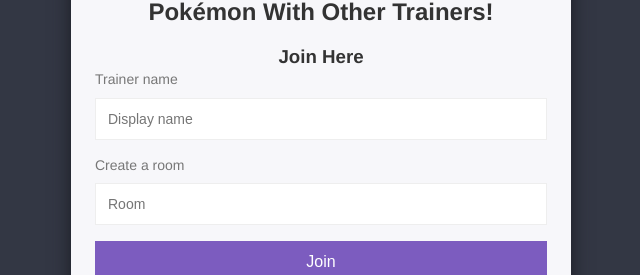
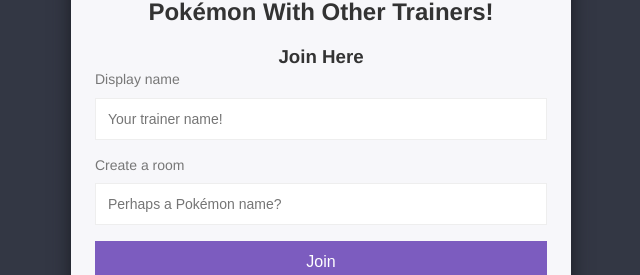
Before and after one commit to kaijie-zhang/chat-app, a website: page public/index.html in a window 1280 px wide. Shown: the part 421-696 px from the top of the page, without its empty margins (319-959 px from the left). Drawn offline with nearby package versions, Linux system fonts and the light colour scheme; no server answers.

Commit message:
more suggestive displays

```diff
--- a/public/index.html
+++ b/public/index.html
@@ -15,10 +15,10 @@
                 <h2>Your #1 Resource For Finding Pokémon With Other Trainers!</h2>
                 <h3>Join Here</h2>
                 <form action="/chat.html">
-                    <label>Trainer name</label>
-                    <input type="text" name="username" placeholder="Display name" required>
+                    <label>Display name</label>
+                    <input type="text" name="username" placeholder="Your trainer name!" required>
                     <label for="room">Create a room</label>
-                        <input list="select-room" id="room" name="room" placeholder="Room" required autocomplete="off"/>
+                        <input list="select-room" id="room" name="room" placeholder="Perhaps a Pokémon name?" required autocomplete="off"/>
                         <datalist id="select-room">
                         </datalist>
                     <!-- <label>Or start your own</label>
```
